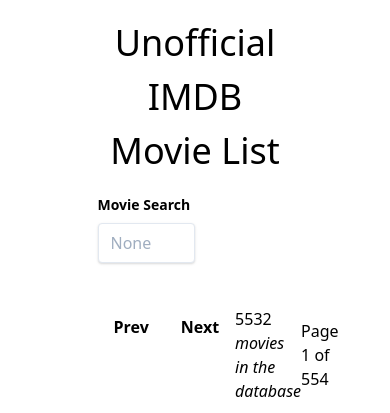
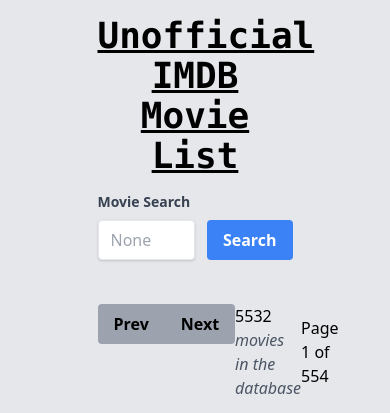
Before and after one commit to evan-buss/imdb-web-scraper, a Flask app: page / in a window 390 px wide. Shown: the top 413 px of the page. Run offline with Flask 2, Linux system fonts and the light colour scheme; data comes from the database, SQL or seed files in the repository; some libraries are stand-ins or nearby versions.

Commit message:
Update website for Tailwind CSS syntax changes

```diff
--- a/server/templates/movies.html
+++ b/server/templates/movies.html
@@ -5,31 +5,30 @@
   <meta charset="UTF-8">
   <meta name="viewport" content="width=device-width, initial-scale=1.0">
   <meta http-equiv="X-UA-Compatible" content="ie=edge">
-  <!-- <link rel="stylesheet" href="{{ url_for('static', filename='style.css') }}"> -->
   </link>
   <title>Movies List</title>
-  <link href="https://cdn.jsdelivr.net/npm/tailwindcss/dist/tailwind.min.css" rel="stylesheet">
+  <link href="https://unpkg.com/tailwindcss@^1.0/dist/tailwind.min.css" rel="stylesheet">
   <link rel="stylesheet" href="https://use.fontawesome.com/releases/v5.8.1/css/all.css">
 </head>
 
-<body class="flex justify-center bg-grey-lightest font-sans">
+<body class="flex justify-center bg-gray-200 font-sans">
 
   <div class="w-1/2">
     <div>
-      <h1 class="text-center text-4xl my-4 ">
+      <h1 class="text-center font-bold text-4xl my-4 underline font-mono ">
         <a href="/" class="no-underline text-blue">Unofficial IMDB Movie List</a>
       </h1>
       <form method="get" class=" w-full">
-        <label class="block text-grey-darker text-sm font-bold mb-2" for="search">
+        <label class="block text-gray-700 text-sm font-bold mb-2" for="search">
           Movie Search
         </label>
         <div class="flex mb-8">
           <input
-            class="shadow appearance-none border w-full rounded py-2 px-3 text-grey-darker mb-3 mr-3 leading-tight focus:outline-none focus:shadow-outline"
+            class="shadow appearance-none border w-full rounded py-2 px-3 text-gray-700 mb-3 mr-3 leading-tight focus:outline-none focus:shadow-outline"
             id="search" name="search" type="text"
             placeholder="{{ request.args.get('search') if not None else 'Movie Title'}}">
           <button
-            class="bg-blue hover:bg-blue-dark text-white font-bold mb-3 py-2 px-4 rounded focus:outline-none focus:shadow-outline"
+            class="bg-blue-500 hover:bg-blue-600 text-white font-bold mb-3 py-2 px-4 rounded focus:outline-none focus:shadow-outline"
             type="submit">Search</button>
         </div>
       </form>
@@ -38,15 +37,15 @@
       <div class="flex w-full justify-between mb-4">
         <div class="inline-flex">
           <a href="{{ links['prev'] }}">
-            <button class="bg-grey-light hover:bg-grey text-grey-darkest font-bold py-2 px-4 rounded-l">Prev</button>
+            <button class="bg-gray-400 hover:bg-gray-500 text-gray-darkest font-bold py-2 px-4 rounded-l">Prev</button>
           </a>
           <a href="{{ links['next'] }}">
-            <button class="bg-grey-light hover:bg-grey text-grey-darkest font-bold py-2 px-4 rounded-r">Next</button>
+            <button class="bg-gray-400 hover:bg-gray-500 text-gray-darkest font-bold py-2 px-4 rounded-r">Next</button>
           </a>
         </div>
 
         <!-- Movie Statistics -->
-        <p class="self-center">{{ stats['total'] }} <i class="text-grey roman">movies in the database</i></p>
+        <p class="self-center">{{ stats['total'] }} <i class="text-gray-600 roman">movies in the database</i></p>
         <!-- Only show pages indicator if there are results found -->
         {% if pages['max'] %}
         <p class="self-center">Page {{ pages['current'] }} of {{ pages['max'] }}</p>
@@ -55,7 +54,7 @@
         <!-- Only show results if the user has searched for a title -->
         {% if stats['results'] != -1 %}
         <p class="self-center">{{ stats['results'] }}
-          <i class="text-grey roman">{{ 'results' if stats['results'] > 1 else 'result' }} found</i>
+          <i class="text-gray-600 roman">{{ 'results' if stats['results'] > 1 else 'result' }} found</i>
         </p>
         {% endif %}
       </div>
@@ -64,24 +63,24 @@
     <!-- Movie Card List  -->
     <div>
       {% for movie in movies %}
-      <div class="w-full lg:flex mb-8 h-64">
+      <div class="w-full lg:flex mb-8 h-64 hover:shadow-xl">
         <div
-          class="h-48 lg:h-auto lg:w-48 flex-none bg-cover rounded-t lg:rounded-t-none border-grey-light lg:rounded-l text-center overflow-hidden"
+          class="h-48 lg:h-auto lg:w-48 flex-none bg-cover rounded-t lg:rounded-t-none border-gray-700 lg:rounded-l text-center overflow-hidden"
           style="background-image: url({{ movie['poster'] }})" title="{{ movie['title'] }} poster">
         </div>
         <div
-          class="w-full border-r border-b border-l border-grey-light lg:border-l-0 lg:border-t lg:border-grey-light bg-white rounded-b lg:rounded-b-none lg:rounded-r p-4 flex flex-col justify-between leading-normal">
+          class="w-full border-r border-b border-l border-gray-light lg:border-l-0 lg:border-t lg:border-gray-400 bg-white rounded-b lg:rounded-b-none lg:rounded-r p-4 flex flex-col justify-between leading-normal">
           <div class="mb-8">
             <div class="text-black font-bold text-xl mb-2">
               <a class="no-underline text-black" href="{{ movie['url'] }}">
                 {{ movie['title'] }}
               </a>
             </div>
-            <p class="text-grey-darker text-base">{{movie['summary']}}</p>
+            <p class="text-gray-700 text-base">{{movie['summary']}}</p>
           </div>
           <div class="flex justify-between">
             <div class="flex justify-center items-center">
-              <span class="fas fa-star text-yellow-dark text-2xl mr-2"></span>
+              <span class="fas fa-star text-yellow-400 text-2xl mr-2"></span>
               <h2 class="font-normal">{{movie['rating']}}</h2>
             </div>
             <h2 class="font-normal">{{movie['year']}}</h2>
@@ -93,4 +92,10 @@
   </div>
 </body>
 
+<style>
+  * {
+    transition-duration: 0.5s;
+  }
+</style>
+
 </html>
```
Also changed, not shown: 1 other file.
